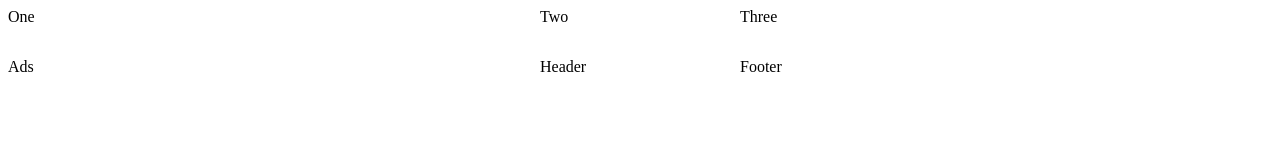
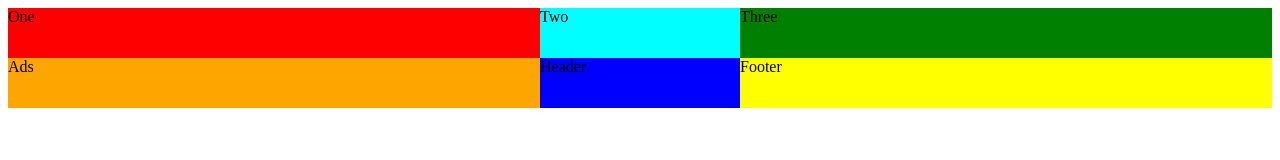
Before and after one commit to marty331/cssgrid-talk, a plain HTML site: page index.html in a window 1280 px wide. Drawn offline with Linux system fonts and the light colour scheme.

Commit message:
add color

```diff
--- a/main.css
+++ b/main.css
@@ -2,3 +2,27 @@
   display: grid;
   grid-template: 50px 50px / 1fr 200px 1fr;
 }
+
+.one {
+  background-color: red;
+}
+
+.two {
+  background-color: aqua;
+}
+
+.three {
+  background-color: green;
+}
+
+.ads {
+  background-color: orange;
+}
+
+.header {
+  background-color: blue;
+}
+
+.footer {
+  background-color: yellow;
+}
```
